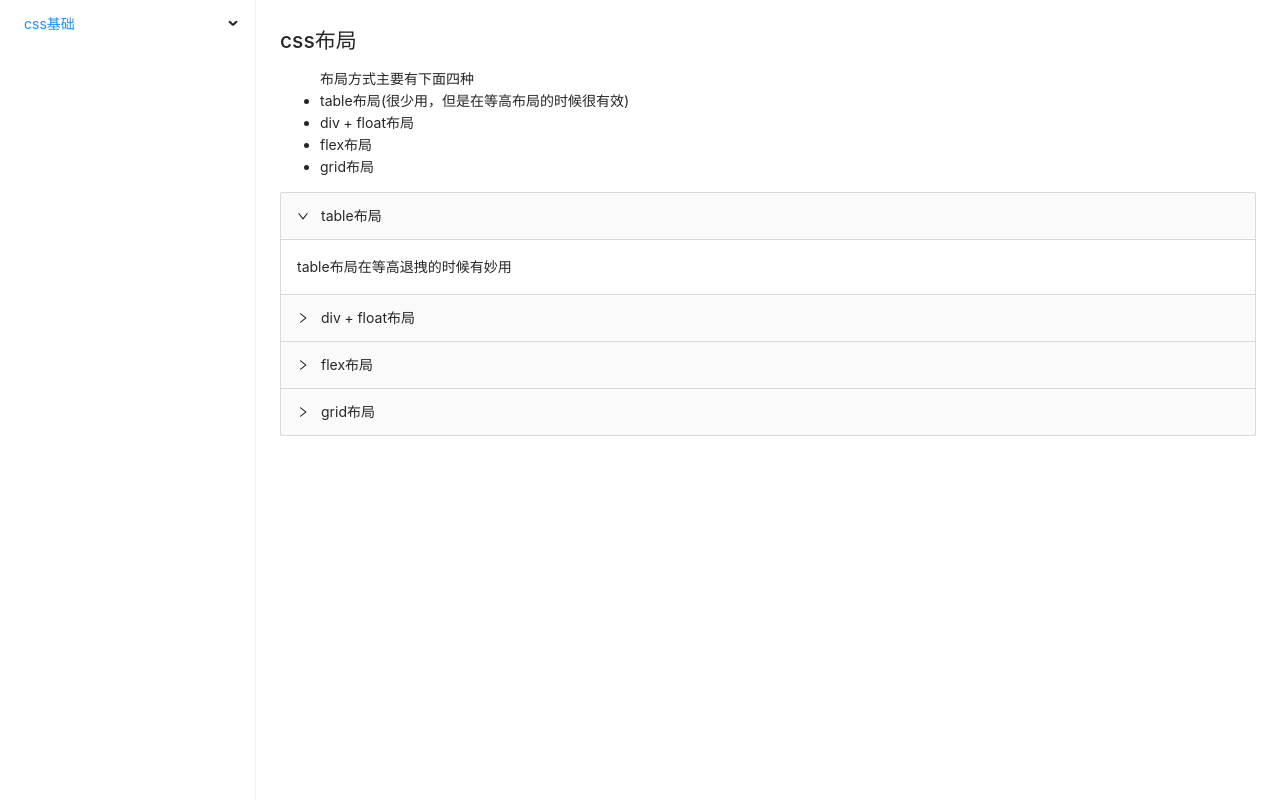
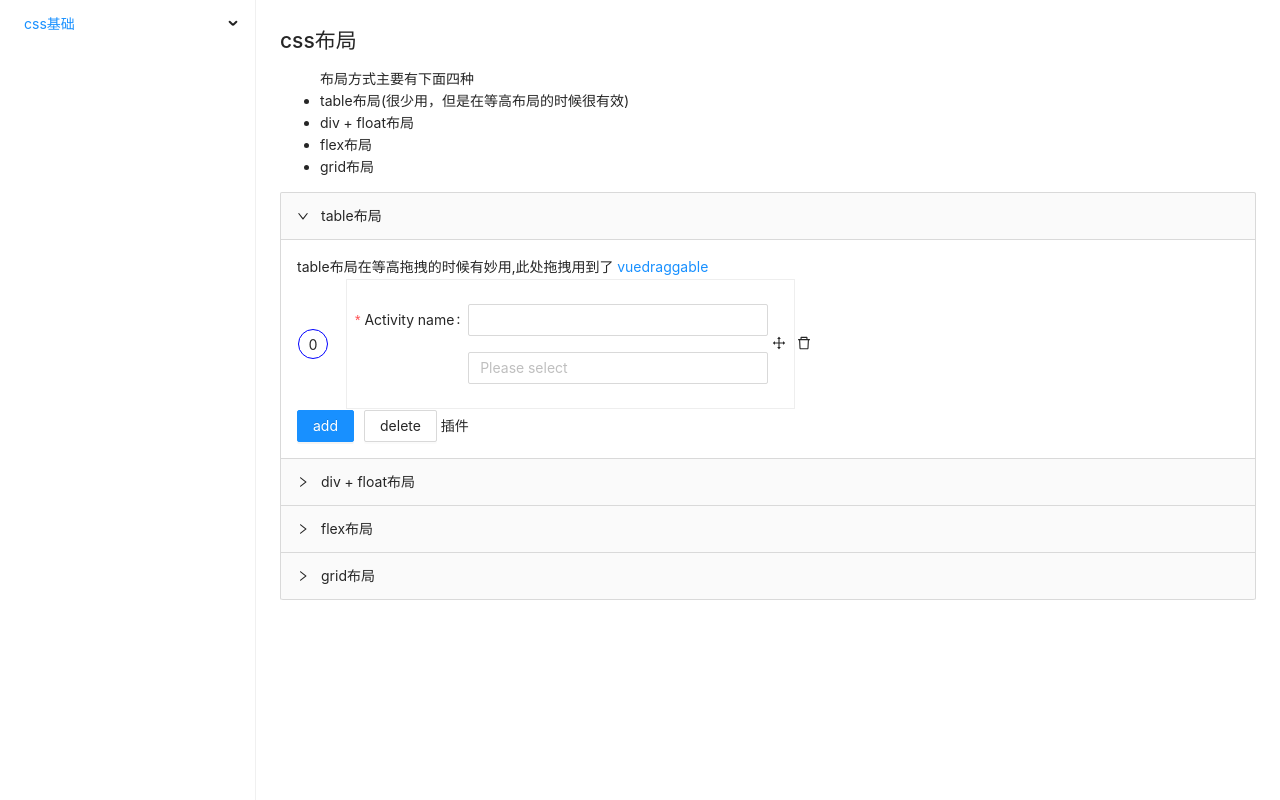
Before and after one commit to YoungMandy/yang-mandy.github.io, a Vue app: page /css-layout in a window 1280 px wide. Built offline with nearby package versions, Linux system fonts and the light colour scheme.

Commit message:
增加拖拽排序

```diff
--- a/package.json
+++ b/package.json
@@ -13,10 +13,12 @@
     "format": "prettier --write src/"
   },
   "dependencies": {
+    "@ant-design/icons-vue": "^6.1.0",
     "ant-design-vue": "^3.2.20",
     "sass": "^1.63.5",
     "vue": "^3.3.4",
-    "vue-router": "^4.2.2"
+    "vue-router": "^4.2.2",
+    "vuedraggable": "^4.1.0"
   },
   "devDependencies": {
     "@rushstack/eslint-patch": "^1.2.0",
--- a/src/components/cssbasic/BoxSizing.vue
+++ b/src/components/cssbasic/BoxSizing.vue
@@ -59,14 +59,6 @@ onMounted(() => {
           width的作用范围是content-box,所以整个盒子的宽度 = width + padding * 2
           + border * 2
           <a-form class="control-form" layout="inline" :model="standardBox">
-            <a-form-item label="margin值(div的宽度计算不含margin):">
-              <a-input
-                v-model:value="standardBox.margin"
-                @change="calculateWidth('standard-box')"
-                placeholder="margin"
-              >
-              </a-input>
-            </a-form-item>
             <a-form-item label="border值:">
               <a-input
                 v-model:value="standardBox.border"
@@ -123,14 +115,6 @@ onMounted(() => {
           width的作用范围是border-box,所以整个盒子的宽度 = width值;
 
           <a-form class="control-form" layout="inline" :model="ieBox">
-            <a-form-item label="margin值(div的宽度计算不含margin):">
-              <a-input
-                v-model:value="ieBox.margin"
-                @change="calculateWidth('ie-box')"
-                placeholder="margin"
-              >
-              </a-input>
-            </a-form-item>
             <a-form-item label="border值:">
               <a-input
                 v-model:value="ieBox.border"
--- a/src/components/cssbasic/cssLayout.vue
+++ b/src/components/cssbasic/cssLayout.vue
@@ -1,6 +1,56 @@
 <script setup lang="ts" >
-import { ref } from 'vue';
+import { ref, reactive, toRaw } from 'vue';
+import draggable from 'vuedraggable';
+import { Form } from 'ant-design-vue';
+import { DeleteOutlined, DragOutlined } from '@ant-design/icons-vue';
+const useForm = Form.useForm;
 let activeKey = ref('table');
+let tableFormList = reactive([
+  {
+  name: '',
+  region: undefined,
+  type:[]
+  }
+]);
+
+const modelRef = reactive({
+  name: '',
+  region: undefined,
+  type:[]
+})
+const rulesRef = reactive({
+  name: [
+    {
+      required: true,
+      message:'Please input name',
+    }
+  ],
+  type: [
+    {
+      required: true,
+      message: 'Please select type',
+      type:'array'
+    }
+  ]
+})
+const options = [...Array(25)].map((_, i) => ({ value: (i + 10).toString(36) + (i + 1) })) ;
+
+const { resetFields, validate, validateInfos } = useForm(modelRef, rulesRef);
+const onSubmit = () => {
+  validate().then(()=> console.log(toRaw(modelRef))).catch(err=>{console.log('error',err)})
+}
+const addItem = () => {
+  const defaultItem =  {
+  name: '',
+  region: undefined,
+  type:[]
+  }
+  tableFormList.push(defaultItem)
+
+}
+const deleteItem = () => {
+
+}
 </script>
 <template>
   <section class="component__css-layout">
@@ -16,7 +66,54 @@ let activeKey = ref('table');
     </p>
       <a-collapse v-model:activeKey="activeKey">
         <a-collapse-panel key="table" header="table布局" >
-          table布局在等高退拽的时候有妙用
+          table布局在等高拖拽的时候有妙用,此处拖拽用到了
+          <a
+          link="https://github.com/SortableJS/vue.draggable.next"
+          >vuedraggable</a>
+          <table class="draggable-table">
+            <thead class="left-index">
+              <td v-for="{},index in tableFormList" class="index-wrapper">
+                <div class="circle-index">{{ index }}</div>
+              </td>
+            </thead>
+               <draggable  v-model="tableFormList" item-key="id" tag="tr" handle=".handle">
+                <template #item="{element}">
+                  <td>
+                    <a-form class="content-form">
+                    <a-form-item label="Activity name" v-bind="validateInfos.name">
+                      <div>
+                         <a-input v-model:value="element.name" style="width:300px"/>
+                      </div>
+                     <div style="margin-top:16px">
+                      <a-select
+                        v-model:value="element.type"
+                        :options="options"
+                        mode="tags"
+                        placeholder="Please select"
+                        style="width:300px"
+                      >
+                      </a-select>
+                     </div>
+
+                    </a-form-item>
+                    <span class="handle"><DragOutlined /></span>
+                  </a-form>
+                </td>
+
+          </template>
+        </draggable>
+            <tfoot class="right-action">
+              <td v-for="index in tableFormList"><DeleteOutlined /></td>
+            </tfoot>
+          </table>
+
+
+
+         <a-button type="primary" @click.prevent="addItem">add</a-button>
+              <a-button style="margin-left: 10px" @click="deleteItem">delete</a-button>
+
+          插件
+
         </a-collapse-panel>
         <a-collapse-panel key="float" header="div + float布局" :forceRender="true">
           div+ float布局
@@ -32,4 +129,62 @@ let activeKey = ref('table');
 
 </template>
 <style lang="scss" scoped>
+
+.draggable-table{
+  writing-mode: vertical-lr;
+}
+.draggable-table td{
+  writing-mode: horizontal-tb;
+}
+.draggable-table {
+  .handle{
+    margin-left:4px;
+  }
+  .ant-form-item{
+    margin-top:16px ;
+    margin-bottom: 16px;
+  }
+}
+
+.flex-box{
+  display: flex;
+  flex-direction: column;
+}
+.content-form{
+  margin-left:16px;
+  display: flex;
+  align-items: center;
+  border: 1px solid #eee;
+  padding:8px;
+}
+.left-index{
+  counter-reset:mandy 1;//计数器名字为mandy 默认值为1
+  counter-increment: mandy;// 递增的值
+  content:counter(mandy);
+}
+.circle-index{
+  display: inline-block;
+  border: 1px solid blue;
+  border-radius: 50%;
+  width:30px;
+  height:30px;
+  text-align: center;
+  line-height:30px;
+  background-color: white;
+
+}
+.index-wrapper{
+ position: relative;
+}
+.left-index  :not(:last-child).index-wrapper::before{
+  position: absolute;
+  left:50%;
+  right:0;
+  height:calc(100% - 32px);
+  margin-top:31px;
+  margin-bottom: 1px;
+  width:1px;
+  background-color:red;
+  content:'';
+}
 </style>
```
Also changed, not shown: 1 other file (tests, documents, lock files or other folders).
